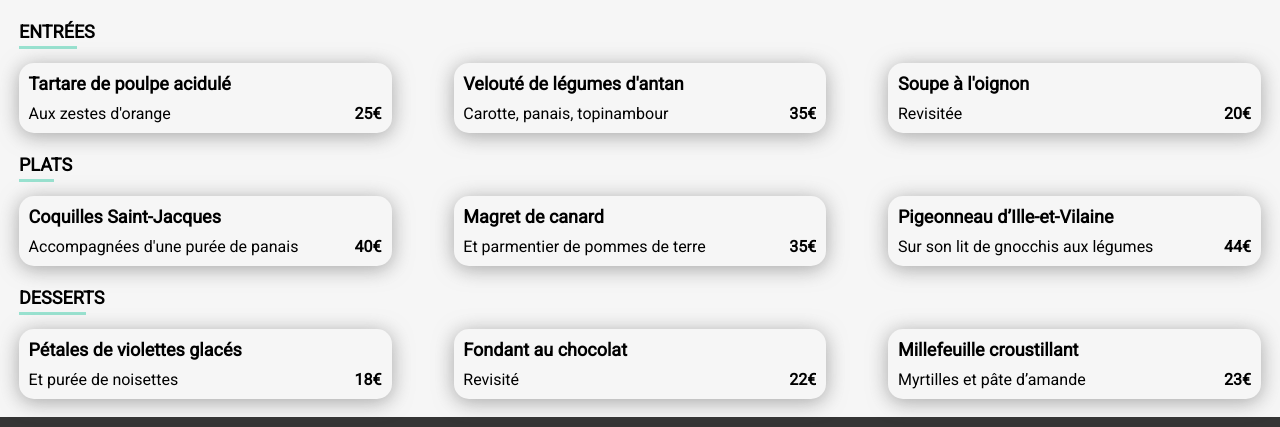
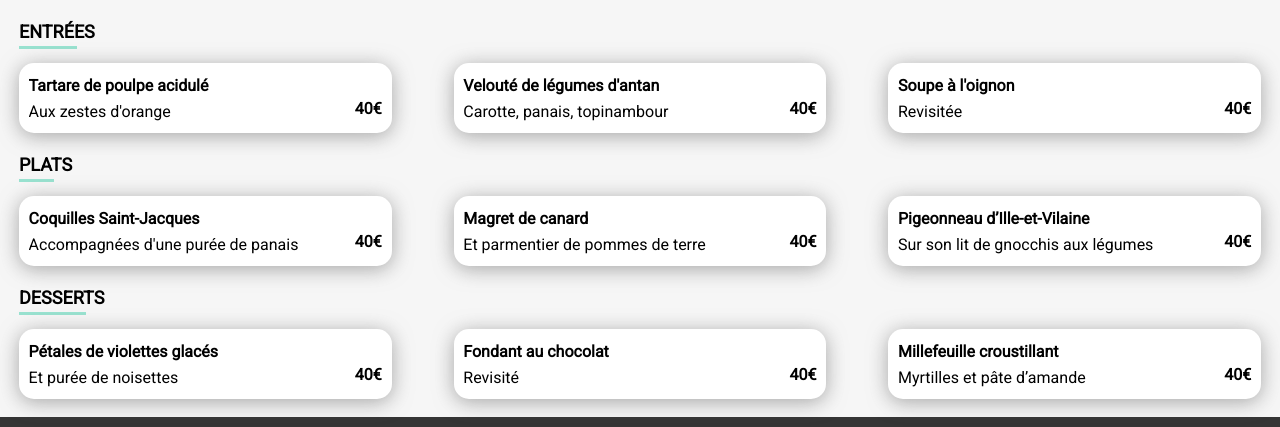
Before and after one commit to AdelaideAA/Openclassrooms---P3, a website: page menu/alafrancaise.html in a window 1280 px wide. Shown: the part 525-952 px from the top of the page. Drawn offline with Linux system fonts and the light colour scheme; a web font is replaced by a local one.

Commit message:
màj bouton check + màj html des menus

```diff
--- a/menu/alafrancaise.html
+++ b/menu/alafrancaise.html
@@ -32,123 +32,107 @@
             </div>
 
             <section class="dish">
+
                 <h2>ENTRÉES</h2>
                 <div class="box__card">
                     <article class="menu-card">
-                        <div class="overflow">
-                            <h4 class="card__title">Tartare de poulpe acidulé</h4>
-                            <p class="card__byline">Aux zestes d'orange</p>
-                        </div>
-                        <span class="card__price">25€</span>
-
-                        <div class="check">
+                        <h4 class="menu-card__title">Tartare de poulpe acidulé</h4>
+                        <p class="menu-card__byline">Aux zestes d'orange</p>
+                        <div class="menu-card__price">40€</div>
+                        <div class="menu-card__check">
                             <span><i class="fa-solid fa-check"></i></span>
                         </div>
                     </article>
 
                     <article class="menu-card">
-                        <div class="overflow">
-                            <h4 class="card__title">Velouté de légumes d'antan</h4>
-                            <p class="card__byline">Carotte, panais, topinambour</p>
-                        </div>
-                        <span class="card__price">35€</span>
-
-                        <div class="check">
-                            <span><i class="fa-solid fa-check"></i></span>
-                        </div>
-                    </article>
-                    <article class="menu-card">
-                        <div class="overflow">
-                            <h4 class="card__title">Soupe à l'oignon</h4>
-                            <p class="card__byline">Revisitée</p>
-                        </div>
-                        <span class="card__price">20€</span>
-
-                        <div class="check">
-                            <span><i class="fa-solid fa-check"></i></span>
-                        </div>
-                    </article>
-                </div>
-            </section>
-
-            <section class="dish">
-                <h2>PLATS</h2>
-                <div class="box__card">
-                    <article class="menu-card">
-                        <div class="overflow">
-                            <h4 class="card__title">Coquilles Saint-Jacques</h4>
-                            <p class="card__byline">Accompagnées d'une purée de panais</p>
-                        </div>
-                        <span class="card__price">40€</span>
-
-                        <div class="check">
+                        <h4 class="menu-card__title">Velouté de légumes d'antan</h4>
+                        <p class="menu-card__byline">Carotte, panais, topinambour</p>
+                        <div class="menu-card__price">40€</div>
+                        <div class="menu-card__check">
                             <span><i class="fa-solid fa-check"></i></span>
                         </div>
                     </article>
 
                     <article class="menu-card">
-                        <div class="overflow">
-                            <h4 class="card__title">Magret de canard</h4>
-                            <p class="card__byline">Et parmentier de pommes de terre</p>
-                        </div>
-                        <span class="card__price">35€</span>
-
-                        <div class="check">
+                        <h4 class="menu-card__title">Soupe à l'oignon</h4>
+                        <p class="menu-card__byline">Revisitée</p>
+                        <div class="menu-card__price">40€</div>
+                        <div class="menu-card__check">
                             <span><i class="fa-solid fa-check"></i></span>
                         </div>
                     </article>
-                    <article class="menu-card">
-                        <div class="overflow">
-                            <h4 class="card__title">Pigeonneau d’Ille-et-Vilaine</h4>
-                            <p class="card__byline">Sur son lit de gnocchis aux légumes</p>
-                        </div>
-                        <span class="card__price">44€</span>
 
-                        <div class="check">
-                            <span><i class="fa-solid fa-check"></i></span>
-                        </div>
-                    </article>
                 </div>
             </section>
 
             <section class="dish">
-                <h2>DESSERTS</h2>
+
+                <h2>PLATS</h2>
                 <div class="box__card">
                     <article class="menu-card">
-                        <div class="overflow">
-                            <h4 class="card__title">Pétales de violettes glacés</h4>
-                            <p class="card__byline">Et purée de noisettes</p>
-                        </div>
-                        <span class="card__price">18€</span>
-
-                        <div class="check">
+                        <h4 class="menu-card__title">Coquilles Saint-Jacques</h4>
+                        <p class="menu-card__byline">Accompagnées d'une purée de panais</p>
+                        <div class="menu-card__price">40€</div>
+                        <div class="menu-card__check">
                             <span><i class="fa-solid fa-check"></i></span>
                         </div>
                     </article>
 
                     <article class="menu-card">
-                        <div class="overflow">
-                            <h4 class="card__title">Fondant au chocolat</h4>
-                            <p class="card__byline">Revisité</p>
-                        </div>
-                        <span class="card__price">22€</span>
-
-                        <div class="check">
+                        <h4 class="menu-card__title">Magret de canard</h4>
+                        <p class="menu-card__byline">Et parmentier de pommes de terre</p>
+                        <div class="menu-card__price">40€</div>
+                        <div class="menu-card__check">
                             <span><i class="fa-solid fa-check"></i></span>
                         </div>
                     </article>
+
                     <article class="menu-card">
-                        <div class="overflow">
-                            <h4 class="card__title">Millefeuille croustillant</h4>
-                            <p class="card__byline">Myrtilles et pâte d’amande</p>
-                        </div>
-                        <span class="card__price">23€</span>
-
-                        <div class="check">
+                        <h4 class="menu-card__title">Pigeonneau d’Ille-et-Vilaine</h4>
+                        <p class="menu-card__byline">Sur son lit de gnocchis aux légumes</p>
+                        <div class="menu-card__price">40€</div>
+                        <div class="menu-card__check">
                             <span><i class="fa-solid fa-check"></i></span>
                         </div>
                     </article>
+
                 </div>
+            </section>
+
+            <section class="dish">
+
+                <h2>DESSERTS</h2>
+                <div class="box__card">
+
+                    <article class="menu-card">
+                        <h4 class="menu-card__title">Pétales de violettes glacés</h4>
+                        <p class="menu-card__byline">Et purée de noisettes</p>
+                        <div class="menu-card__price">40€</div>
+                        <div class="menu-card__check">
+                            <span><i class="fa-solid fa-check"></i></span>
+                        </div>
+                    </article>
+
+                    <article class="menu-card">
+                        <h4 class="menu-card__title">Fondant au chocolat</h4>
+                        <p class="menu-card__byline">Revisité</p>
+                        <div class="menu-card__price">40€</div>
+                        <div class="menu-card__check">
+                            <span><i class="fa-solid fa-check"></i></span>
+                        </div>
+                    </article>
+
+                    <article class="menu-card">
+                        <h4 class="menu-card__title">Millefeuille croustillant</h4>
+                        <p class="menu-card__byline">Myrtilles et pâte d’amande</p>
+                        <div class="menu-card__price">40€</div>
+                        <div class="menu-card__check">
+                            <span><i class="fa-solid fa-check"></i></span>
+                        </div>
+                    </article>
+
+                </div>
+
             </section>
 
         </div>
--- a/sass/layout/_menu-card.scss
+++ b/sass/layout/_menu-card.scss
@@ -1,33 +1,52 @@
 .menu-card {
     position: relative;
     display: flex;
-    justify-content: space-between;
+    flex-direction: column;
+    flex-wrap: wrap;
+    justify-content: center;
+    background-color: white;
+    height: 70px;
+    //align-content: flex-start;
     @include layout-card;
 
     @include desktop-only {
         width: 30%;
-        height: 70px;
         position: relative;
     }
 
-    &:hover>.check {
-        transform: scaleX(1);
 
-        span {
-            transform: rotate(360deg);
-        }
+    &__title {
+        margin: 0.2rem 0.6rem;
+        text-overflow: ellipsis;
+        white-space: nowrap;
+        overflow: hidden;
+        width: 85%;
+        transition: all 500ms ease-out 50ms;
+    }
 
-        /*.card__price{
-            transform: translateX(-60px);
-        }*/
+    &__byline {
+
+        text-overflow: ellipsis;
+        white-space: nowrap;
+        overflow: hidden;
+        width: 80%;
+        margin: 0.2rem 0.6rem;
+        transition: all 500ms ease-out 50ms;
+    }
+
+    &__price {
+        margin: 0.2rem 0;
+        font-weight: bold;
+        transform: translate(-5px, 10px);
+        transition: all 500ms ease-out 50ms;
     }
 
 
-    & .check {
+    &__check {
         position: absolute;
         right: 0px;
         bottom: 0px;
-        width: 20%;
+        width: 61px;
         height: 100%;
         background-color: $tertiary-color;
         transform-origin: right;
@@ -50,36 +69,21 @@
             transition: transform 500ms ease-out 50ms;
         }
     }
+    &:hover > &__check {
+        transform: scaleX(1);
 
-    .card__price {
-        display: block;
-        align-self: flex-end;
-        margin: 10px;
-        font-weight: bold;
-        overflow: hidden;
-        transition: transform 500ms ease-out 50ms;
-
+        span {
+            transform: rotate(360deg);
+        }
     }
-
-    & .card__title {
-        text-overflow: ellipsis;
-        white-space: nowrap;
+    &:hover > &__price {
+        transform: translate(-60px, 13px);
     }
-
-    & .card__byline {
-        text-overflow: ellipsis;
-        white-space: nowrap;
-        flex-shrink: 3;
+    &:hover > &__title{
+        width:80% ;
     }
-
-
-}
-
-
-.menu-card {
-    &:hover>.card__price {
-        transform: translateX(-80px);
-        //flex-grow: 1;
+    &:hover> &__byline{
+        max-width: 65%;
     }
 
 }
```
Also changed, not shown: style.css, 1 other file.
